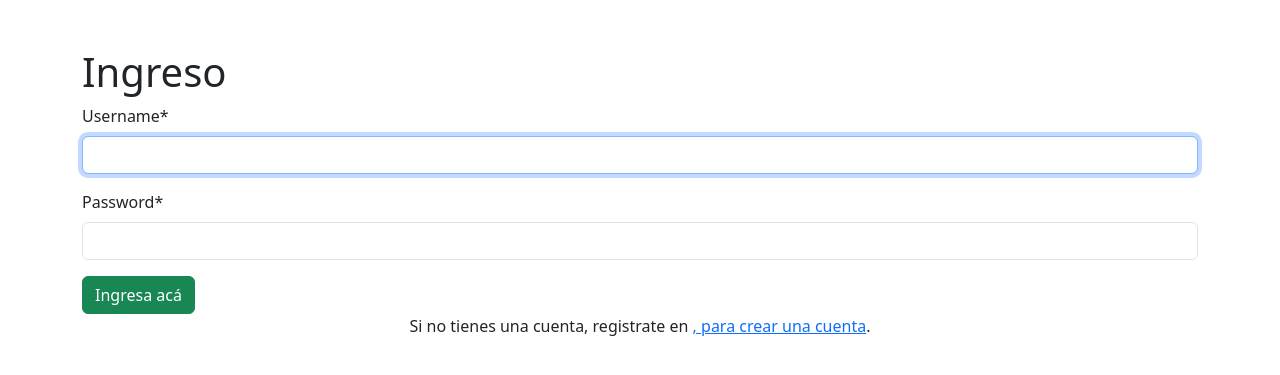
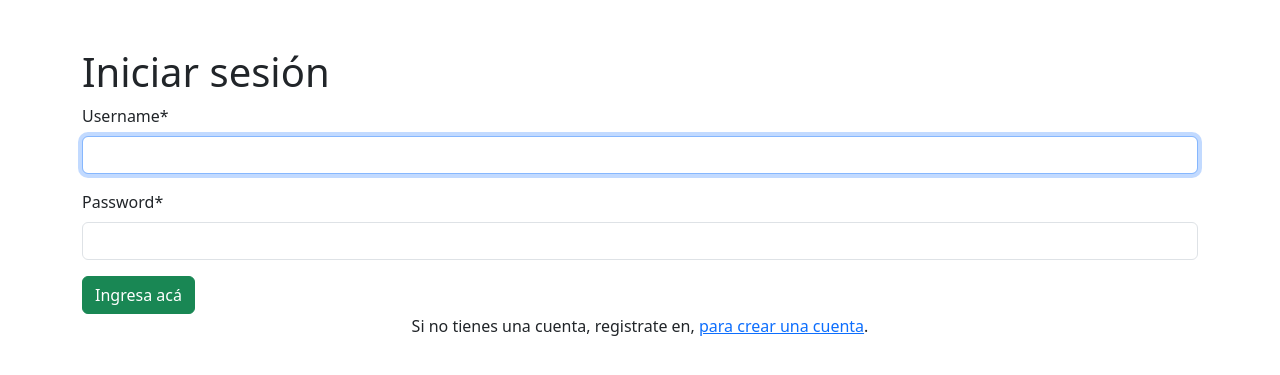
Before and after one commit to lmendozam1983/drillingfinal6, a Django app: page /vehiculo/login/ in a window 1280 px wide. Shown: the top 375 px of the page. Run offline with Django 4.2, Linux system fonts and the light colour scheme; some libraries are stand-ins or nearby versions.

Commit message:
segundocommit

```diff
--- a/drillingFinal6/templates/add.html
+++ b/drillingFinal6/templates/add.html
@@ -9,7 +9,7 @@
     <meta charset="UTF-8">
     <meta name="viewport" content="width=device-width, initial-scale=1.0">
     <link rel="stylesheet" href="https://stackpath.bootstrapcdn.com/bootstrap/4.4.1/css/bootstrap.min.css" />
-    <title>Document</title>
+    <title>Agregar vehículo</title>
 </head>
 
 <body>
--- a/drillingFinal6/templates/index.html
+++ b/drillingFinal6/templates/index.html
@@ -7,7 +7,7 @@
 <head>
     <meta charset="UTF-8">
     <meta name="viewport" content="width=device-width, initial-scale=1.0">
-    <title>Document</title>
+    <title>Index</title>
 </head>
 <body>
 
--- a/drillingFinal6/templates/listado.html
+++ b/drillingFinal6/templates/listado.html
@@ -7,7 +7,7 @@
 <head>
     <meta charset="UTF-8">
     <meta name="viewport" content="width=device-width, initial-scale=1.0">
-    <title>Document</title>
+    <title>Listado vehículos</title>
 </head>
 
 <body>
--- a/drillingFinal6/templates/login.html
+++ b/drillingFinal6/templates/login.html
@@ -8,17 +8,17 @@
 <head>
     <meta charset="UTF-8">
     <meta name="viewport" content="width=device-width, initial-scale=1.0">
-    <title>Document</title>
+    <title>Iniciar sesión</title>
 </head>
 <body>
 
     <div class="container py-5">
-        <h1>Ingreso</h1>
+        <h1>Iniciar sesión</h1>
         <form method="POST">
             {% csrf_token %}
             {{ login_form|crispy }}
             <button class="btn btn-success"type="submit">Ingresa acá</button> </form>
-        <p class="text-center">Si no tienes una cuenta, registrate en <a href="/vehiculo/registro">, para crear una cuenta</a>.</p>
+        <p class="text-center">Si no tienes una cuenta, registrate en, <a href="/vehiculo/registro">para crear una cuenta</a>.</p>
     </div>
 
     {% endblock content %}
--- a/drillingFinal6/templates/registro.html
+++ b/drillingFinal6/templates/registro.html
@@ -4,11 +4,11 @@
 {% load bootstrap5 %}
 
 <!DOCTYPE html>
-<html lang="en">
+<html lang="es">
 <head>
     <meta charset="UTF-8">
     <meta name="viewport" content="width=device-width, initial-scale=1.0">
-    <title>Document</title>
+    <title>Registro</title>
 </head>
 <body>
     <div class="container py-5">
@@ -19,7 +19,7 @@
         </form>
         <p class="text-center">
             Si tienes actualmente una cuenta, inicie su sesión en
-            <a href="/vehiculo/login">login</a>.
+            <a href="/vehiculo/login">Iniciar sesión</a>.
         </p>
     </div>
     {% endblock content %}
```
